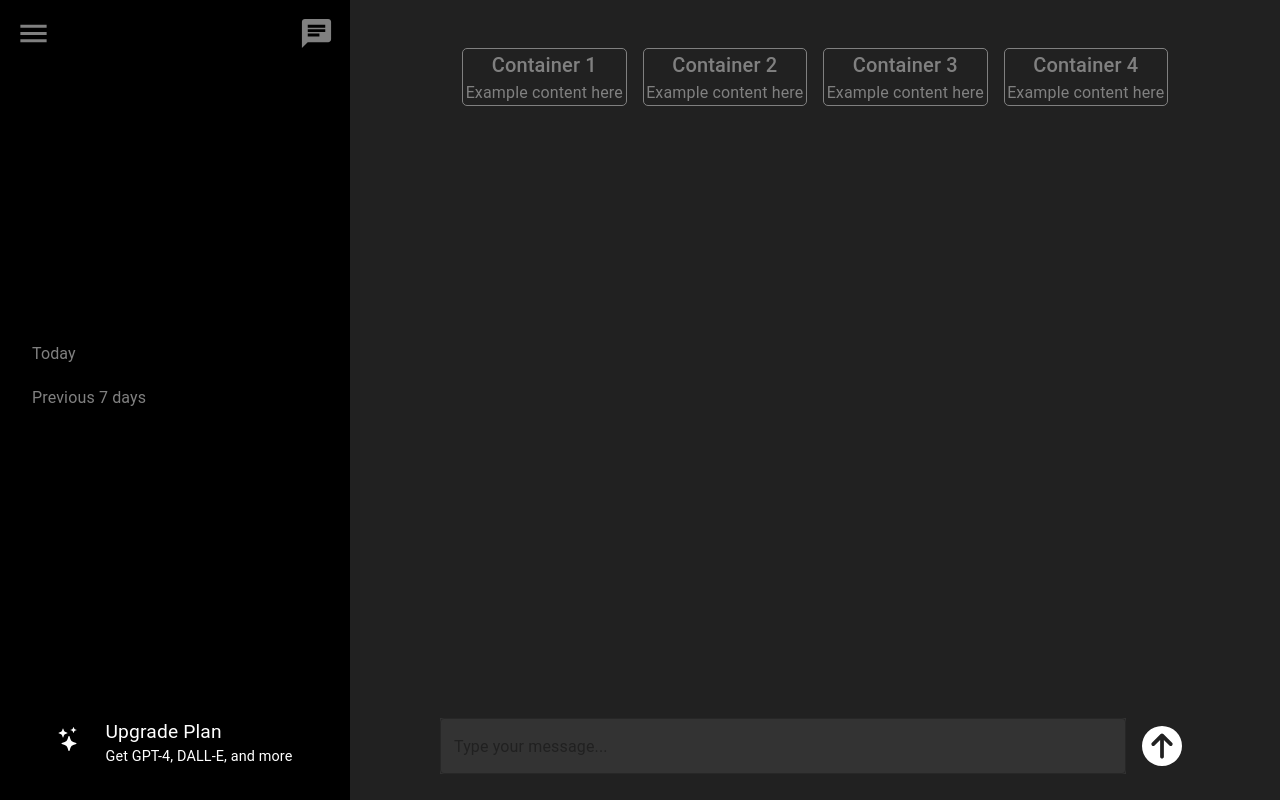
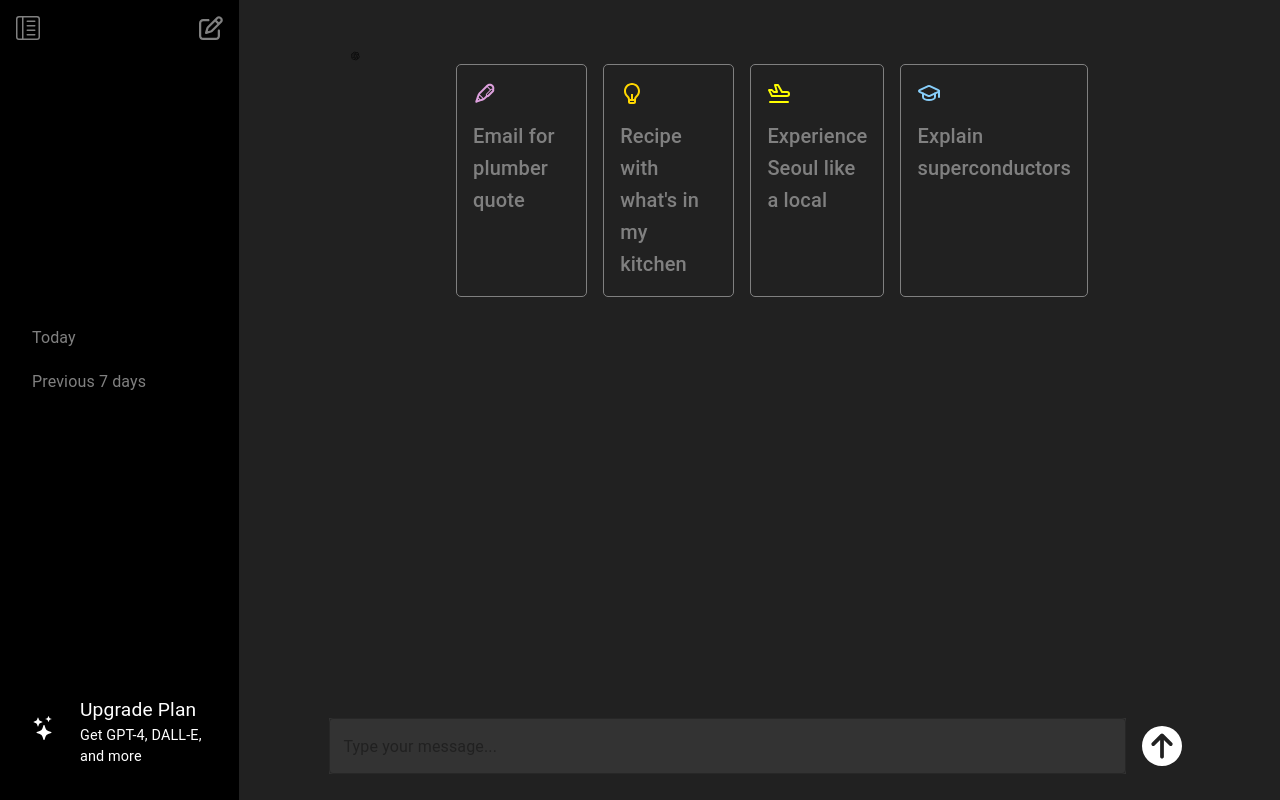
Before and after one commit to Hiru1003/chatgpt-ui, a React (Create React App) app: page / in a window 1280 px wide. Built offline with nearby package versions, Linux system fonts and the light colour scheme.

Commit message:
feat: new icons for the containers

```diff
--- a/src/components/MainPage.js
+++ b/src/components/MainPage.js
@@ -1,6 +1,8 @@
 import React from 'react';
 import { Box, Typography, IconButton, TextField } from '@mui/material';
 import { FaCircleArrowUp } from "react-icons/fa6";
+import MainpageContainer from './MainpageContainer';
+import { SiOpenai } from "react-icons/si";
 
 
 const MainPage = () => {
@@ -23,29 +25,9 @@ const MainPage = () => {
           p: 4,
         }}
       >
-        {/* Container 1 */}
-        <Box sx={{ flex: 1, textAlign: 'center', border: '1px solid grey', borderRadius:'5px'}}>
-          <Typography variant="h6" sx={{color:"grey" }}>Container 1</Typography>
-          <Typography variant="body1" sx={{color:"grey" }}>Example content here</Typography>
-        </Box>
+      <SiOpenai sx={{ fontSize: '2.5rem', color: "white" }}/>
+      <MainpageContainer/>
 
-        {/* Container 2 */}
-        <Box sx={{ flex: 1, textAlign: 'center', border: '1px solid grey', borderRadius:'5px' }}>
-          <Typography variant="h6" sx={{color:"grey" }}>Container 2</Typography>
-          <Typography variant="body1" sx={{color:"grey" }}>Example content here</Typography>
-        </Box>
-
-        {/* Container 3 */}
-        <Box sx={{ flex: 1, textAlign: 'center', border: '1px solid grey', borderRadius:'5px' }}>
-          <Typography variant="h6" sx={{color:"grey" }}>Container 3</Typography>
-          <Typography variant="body1" sx={{color:"grey" }}>Example content here</Typography>
-        </Box>
-
-        {/* Container 4 */}
-        <Box sx={{ flex: 1, textAlign: 'center', border: '1px solid grey', borderRadius:'5px' }}>
-          <Typography variant="h6" sx={{color:"grey" }}>Container 4</Typography>
-          <Typography variant="body1" sx={{color:"grey" }}>Example content here</Typography>
-        </Box>
       </Box>
 
       {/* Text Field and IconButton */}
@@ -62,7 +44,9 @@ const MainPage = () => {
             color: 'white'
           }
         }}
-/><IconButton aria-label="send" sx={{ fontSize: '2.5rem', color: "white" }}>
+      />
+
+      <IconButton aria-label="send" sx={{ fontSize: '2.5rem', color: "white" }}>
         <FaCircleArrowUp />
       </IconButton>
     </Box>
--- /dev/null
+++ b/src/components/MainpageContainer.js
@@ -0,0 +1,50 @@
+import React from 'react';
+import { Box, Typography } from '@mui/material';
+import { MdStar } from 'react-icons/md';
+import { TiPen } from "react-icons/ti";
+import { RiLightbulbLine } from "react-icons/ri";
+import { TbPlaneInflight } from "react-icons/tb";
+import { LuGraduationCap } from "react-icons/lu";
+
+
+
+const MainpageContainer = () => {
+  return (
+    <Box sx={{
+      display: 'flex',
+      pl: 10,
+      pr: 10,
+      pt: 2,
+      pb: 2,
+      flexGrow: 1,
+      gap: 2,
+      justifyContent:'left'
+    }}>
+      {/* Container 1 */}
+      <Box sx={{ flex: 1, textAlign: 'left', border: '1px solid grey', borderRadius: '5px' ,p:2}}>
+        <TiPen style={{ color: 'plum', fontSize: '24px', marginBottom: '8px' }} /> {/* Icon */}
+        <Typography variant="h6" sx={{ color: "grey" }}>Email for plumber quote</Typography>
+      </Box>
+
+      {/* Container 2 */}
+      <Box sx={{ flex: 1, textAlign: 'left', border: '1px solid grey', borderRadius: '5px' ,p:2}}>
+        <RiLightbulbLine style={{ color: 'gold', fontSize: '24px', marginBottom: '8px' }} /> {/* Icon */}
+        <Typography variant="h6" sx={{ color: "grey" }}>Recipe with what's in my kitchen</Typography>
+      </Box>
+
+      {/* Container 3 */}
+      <Box sx={{ flex: 1, textAlign: 'left', border: '1px solid grey', borderRadius: '5px' ,p:2}}>
+        <TbPlaneInflight style={{ color: 'yellow', fontSize: '24px', marginBottom: '8px' }} /> {/* Icon */}
+        <Typography variant="h6" sx={{ color: "grey" }}>Experience Seoul like a local</Typography>
+      </Box>
+
+      {/* Container 4 */}
+      <Box sx={{ flex: 1, textAlign: 'left', border: '1px solid grey', borderRadius: '5px',p:2 }}>
+        <LuGraduationCap style={{ color: 'lightskyblue', fontSize: '24px', marginBottom: '8px' }} /> {/* Icon */}
+        <Typography variant="h6" sx={{ color: "grey" }}>Explain superconductors</Typography>
+      </Box>
+    </Box>
+  );
+}
+
+export default MainpageContainer;
--- a/src/components/Sidebar.js
+++ b/src/components/Sidebar.js
@@ -3,6 +3,10 @@ import { Box } from '@mui/material';
 import { Menu as MenuIcon, Chat as ChatIcon } from '@mui/icons-material';
 import Footer from './Footer';
 import ChatHistory from './ChatHistory';
+import { BsReverseLayoutTextSidebarReverse } from "react-icons/bs";
+import { FaRegPenToSquare } from "react-icons/fa6";
+
+
 
 const Sidebar = () => {
 
@@ -24,8 +28,8 @@ const Sidebar = () => {
           justifyContent: 'space-between',
         }}
       >
-        <MenuIcon fontSize="large" style={{ cursor: 'pointer', color: 'grey' }} onClick={() => {}} />
-        <ChatIcon fontSize="large" style={{ cursor: 'pointer', color: 'grey' }} onClick={() => {}} />
+        <BsReverseLayoutTextSidebarReverse fontSize="x-large" style={{ cursor: 'pointer', color: 'grey' }} onClick={() => {}} />
+        <FaRegPenToSquare fontSize="x-large" style={{ cursor: 'pointer', color: 'grey' }} onClick={() => {}} />
       </Box>
       <Box>
         <ChatHistory/>
```
